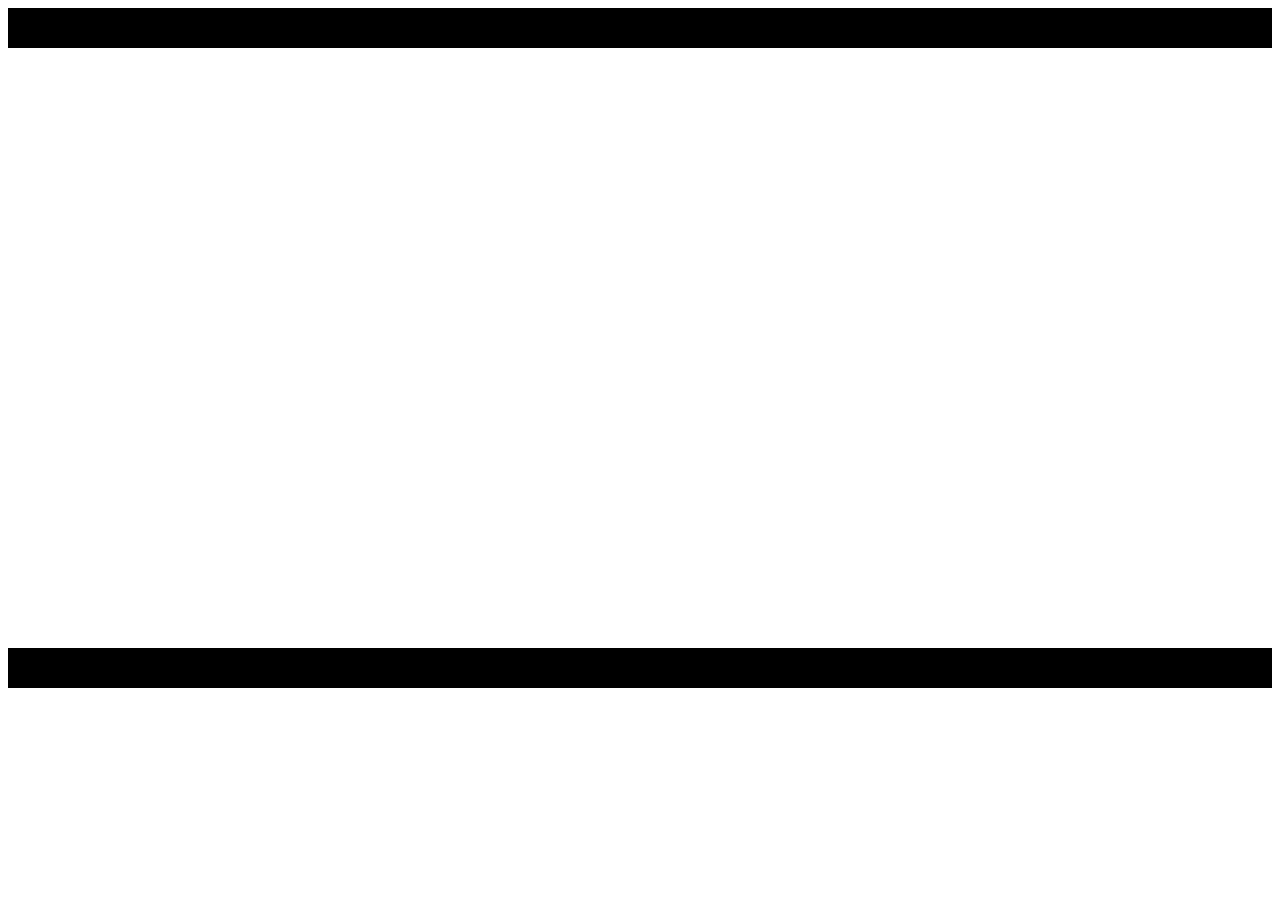
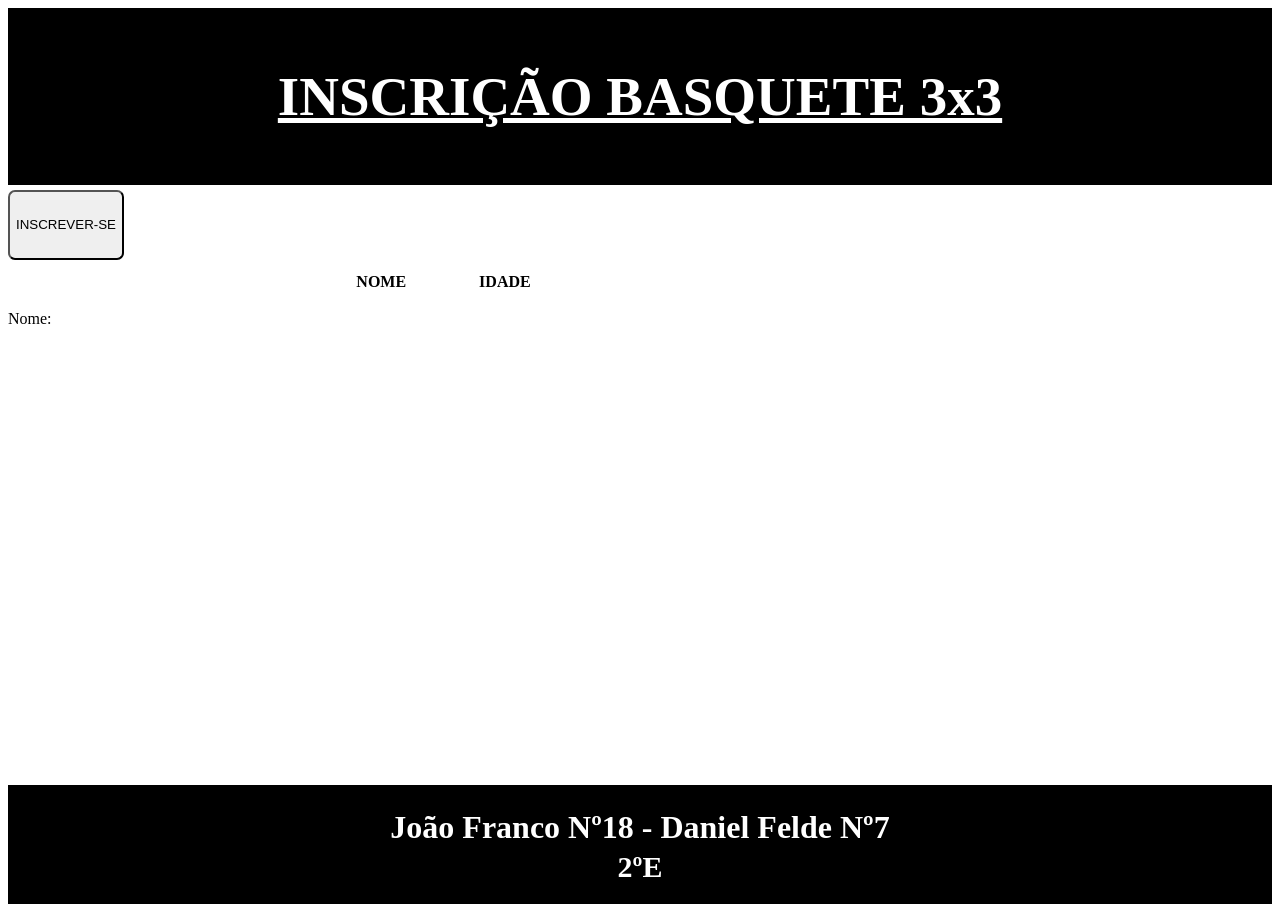
Before and after one commit to DanTinho/basquete3x3, a plain HTML site: page index.html in a window 1280 px wide. Before the commit the page ends 800 px from the top, so only its background shows below. Drawn offline with Linux system fonts and the light colour scheme.

Commit message:
Add files via upload

```diff
--- /dev/null
+++ b/calculo.js
@@ -0,0 +1,9 @@
+function InscreverAluno() {
+
+    aluno = prompt("Qual seu nome?");
+    idadeAluno = prompt("Qual sua idade?");
+
+    let resposta = window.document.getElementById('alunoNome');
+
+    resposta.innerHTML = "<p>" + aluno + " " + idadeAluno + "</p>";
+}
--- a/estilo.css
+++ b/estilo.css
@@ -1,6 +1,13 @@
 header {
     background-color: black;
     padding: 20px 0;
+    text-align: center;
+}
+
+header h1 {
+    text-decoration: underline;
+    color: white;
+    font-size: 55px;
 }
 
 main {
@@ -8,7 +15,34 @@ main {
     height: 600px;
 }
 
+button {
+    margin-top: 5px;
+    height: 70px;
+    border-radius: 7px;
+}
+
+table {
+    margin: 10px auto 10px;
+}
+
+table th {
+    padding-right: 70px;
+}
+
+
 footer {
     background-color: black;
     padding: 20px 0;
+    text-align: center;
+    color: white;
 }
+
+footer h1 {
+    margin: 4px;
+}
+
+footer p {
+    font-size: 30px;
+    margin: 0px;
+    font-weight: bold;
+}
--- a/index.html
+++ b/index.html
@@ -8,13 +8,25 @@
 </head>
 <body>
     <header>
-
+        <h1>INSCRIÇÃO BASQUETE 3x3</h1>
     </header>
     <main>
-
+        <button id="botao" type="button" onclick="InscreverAluno()">INSCREVER-SE</button>
+            <table>
+                <thead>
+                    <tr>
+                        <th>NOME</th>
+                        <th>IDADE</th>
+                    </tr>
+                </thead>
+            </table>
+            <p>Nome: </p>
+        <p id="alunoNome"> </p>
     </main>
     <footer>
-
+        <h1>João Franco Nº18 - Daniel Felde Nº7</h1>
+                    <p>2ºE</p>
     </footer>
+    <script src="calculo.js"></script>
 </body>
 </html>
```
